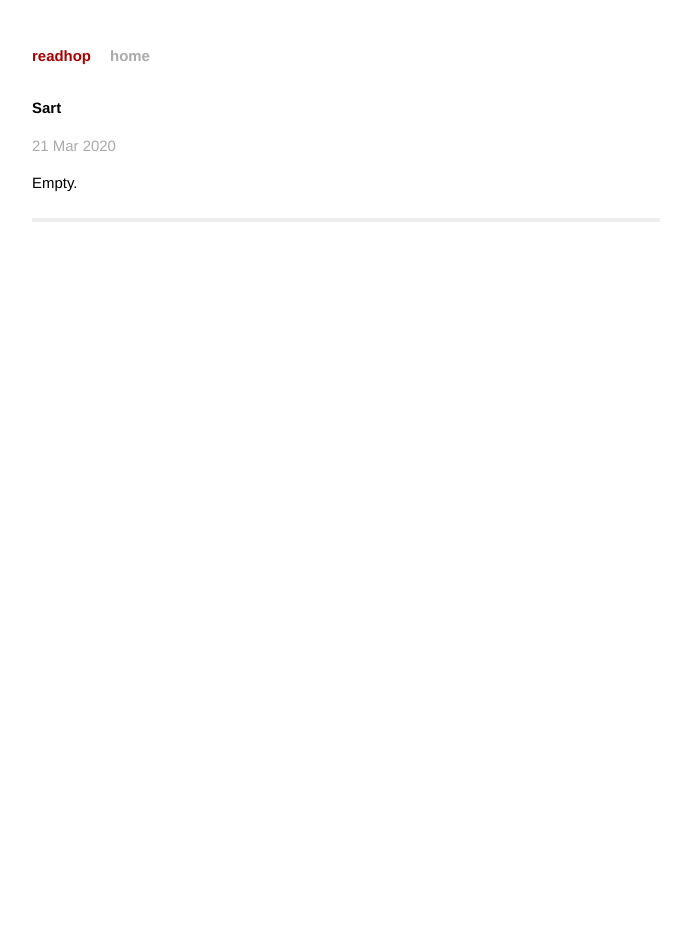
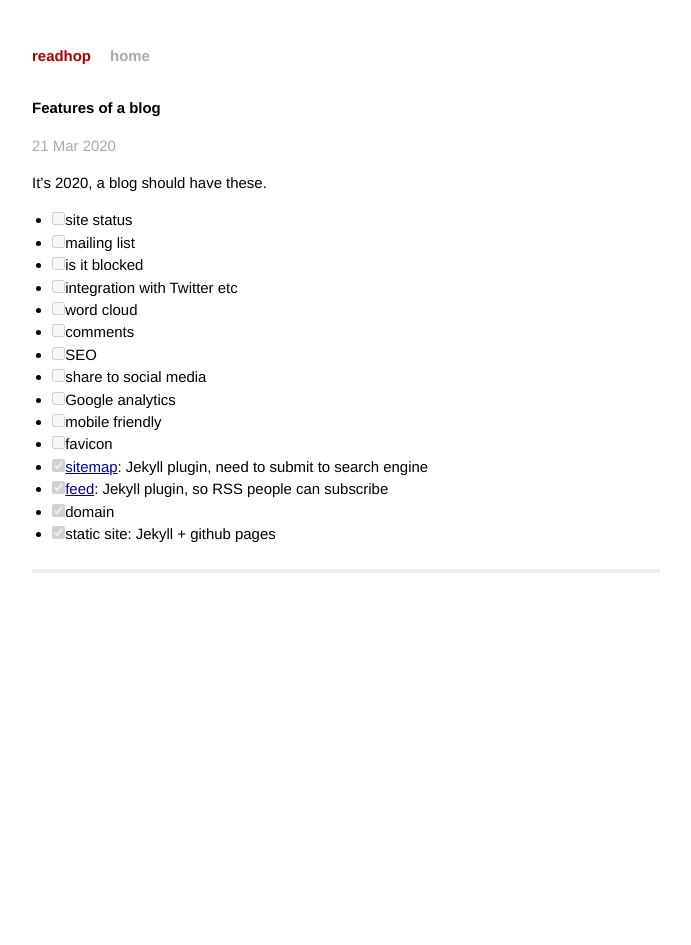
Before and after one commit to robocalpico/robocalpico.github.io, a Jekyll site: the page built from _posts/2020-03-21-start.md, in a window 1280 px wide. Shown: the whole page, without its empty margins (294-985 px from the left). Built offline with Jekyll 4.4.1, drawn with Linux system fonts in a browser that asks for light colours.

Commit message:
Update 2020-03-21-start.md

```diff
--- a/_posts/2020-03-21-start.md
+++ b/_posts/2020-03-21-start.md
@@ -1,8 +1,25 @@
 ---
-layout: post
-title:  "Sart"
-date:   2020-03-21 20:20:13
-categories: admin
+layout:  post
+title:   "Features of a blog"
+date:    2020-03-21 20:20:13
+updated: 2020-03-22 16:16:00
+categories: Admin
 ---
 
-Empty.
+It's 2020, a blog should have these.
+
+- [ ] site status
+- [ ] mailing list
+- [ ] is it blocked
+- [ ] integration with Twitter etc
+- [ ] word cloud
+- [ ] comments
+- [ ] SEO
+- [ ] share to social media
+- [ ] Google analytics
+- [ ] mobile friendly
+- [ ] favicon
+- [x] [sitemap]({{ site.url }}/sitemap.xml): Jekyll plugin, need to submit to search engine
+- [x] [feed]({{ site.url }}/feed.xml): Jekyll plugin, so RSS people can subscribe
+- [x] domain
+- [x] static site: Jekyll + github pages
```
